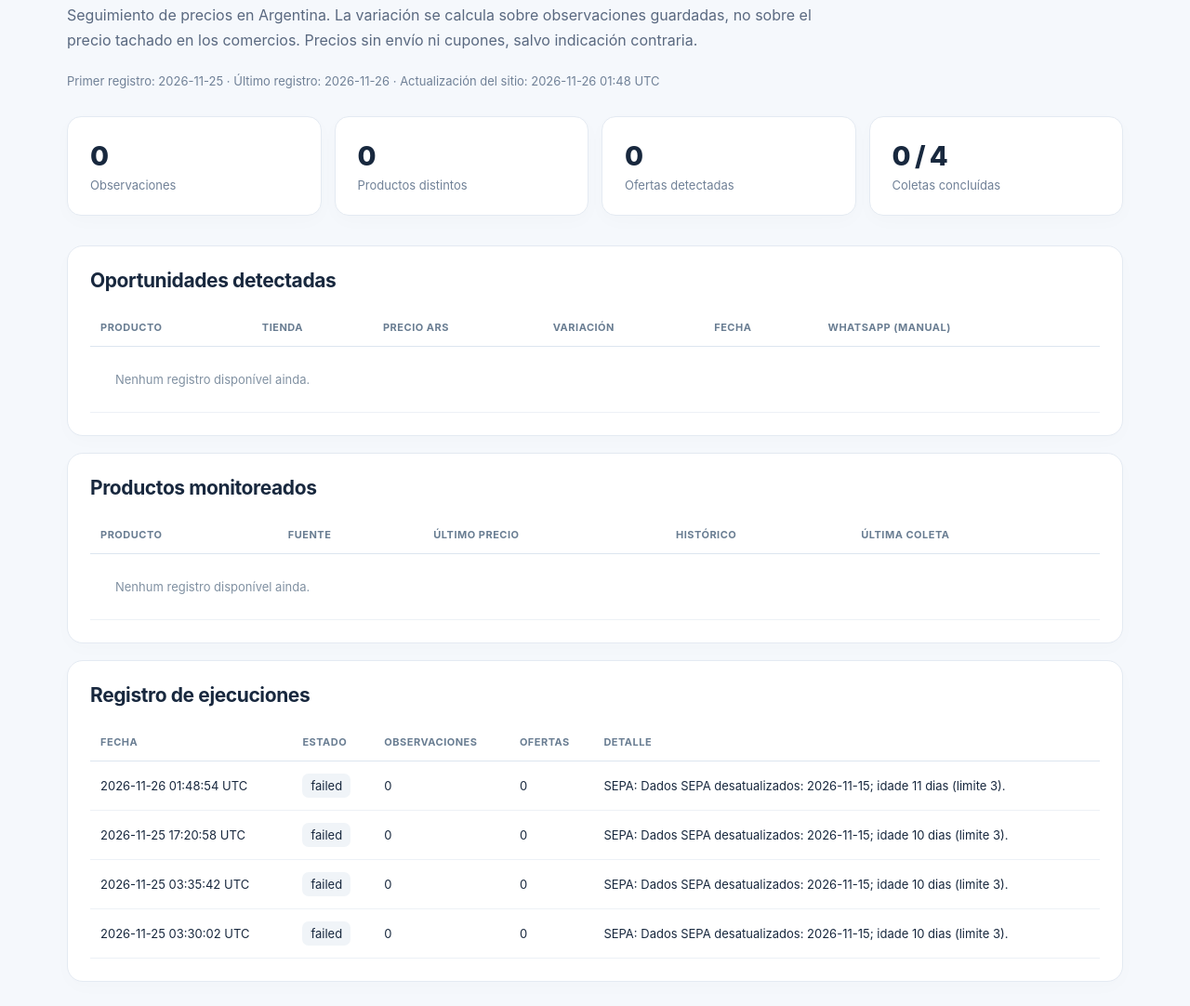
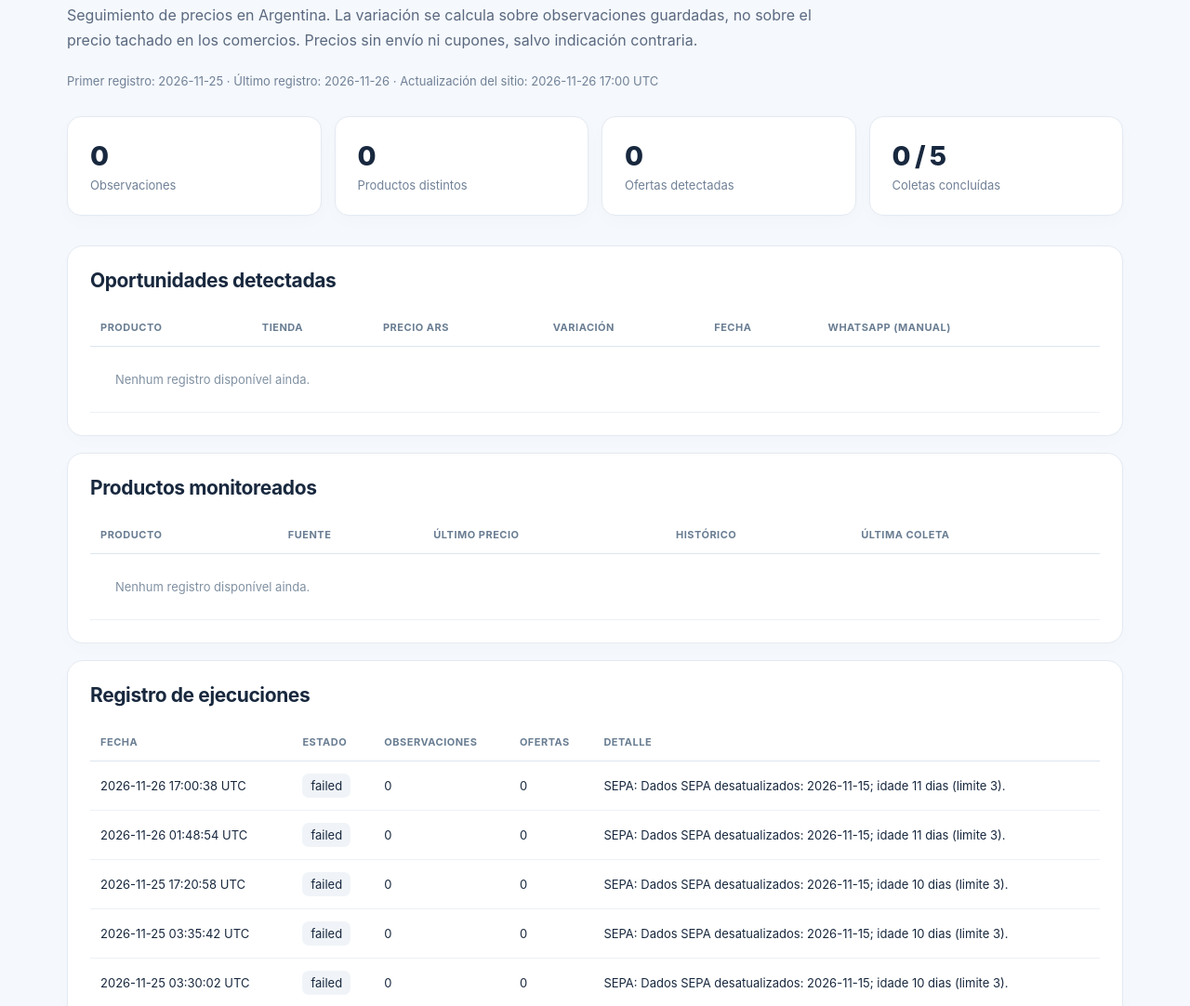
Before and after one commit to Wenz-W/promoradar-argentina, a plain HTML site: page docs/index.html in a window 1280 px wide. Shown: the part 211-1293 px from the top of the page at 93% size. Drawn offline with Linux system fonts and the light colour scheme.

Commit message:
data: registro de coleta 2026-11-26T17:00Z

```diff
--- a/docs/index.html
+++ b/docs/index.html
@@ -24,10 +24,10 @@ footer{margin-top:24px;font-size:13px;color:#7b8da3;line-height:1.65}
 <nav><a href="./index.html">Datos reales</a><a href="./demo.html">Demostración</a><a href="./catalogo.html">Catálogo de ofertas</a></nav></header>
 <main><span class="banner">SIN COLECTAS REALES TODAVÍA</span><h1>Monitoreo real — Argentina</h1>
 <p class="intro">Seguimiento de precios en Argentina. La variación se calcula sobre observaciones guardadas, no sobre el precio tachado en los comercios. Precios sin envío ni cupones, salvo indicación contraria.</p>
-<p class="smallprint">Primer registro: 2026-11-25 · Último registro: 2026-11-26 · Actualización del sitio: 2026-11-26 01:48 UTC</p>
-<div class="stats"><div class="stat"><div class="stat-val">0</div><div class="stat-name">Observaciones</div></div><div class="stat"><div class="stat-val">0</div><div class="stat-name">Productos distintos</div></div><div class="stat"><div class="stat-val">0</div><div class="stat-name">Ofertas detectadas</div></div><div class="stat"><div class="stat-val">0 / 4</div><div class="stat-name">Coletas concluídas</div></div></div>
+<p class="smallprint">Primer registro: 2026-11-25 · Último registro: 2026-11-26 · Actualización del sitio: 2026-11-26 17:00 UTC</p>
+<div class="stats"><div class="stat"><div class="stat-val">0</div><div class="stat-name">Observaciones</div></div><div class="stat"><div class="stat-val">0</div><div class="stat-name">Productos distintos</div></div><div class="stat"><div class="stat-val">0</div><div class="stat-name">Ofertas detectadas</div></div><div class="stat"><div class="stat-val">0 / 5</div><div class="stat-name">Coletas concluídas</div></div></div>
 <section><h2>Oportunidades detectadas</h2><div class="tbl"><table><thead><tr><th>Producto</th><th>Tienda</th><th>Precio ARS</th><th>Variación</th><th>Fecha</th><th>WhatsApp (manual)</th></tr></thead><tbody><tr><td colspan="6" class="empty">Nenhum registro disponível ainda.</td></tr></tbody></table></div></section>
 <section><h2>Productos monitoreados</h2><div class="tbl"><table><thead><tr><th>Producto</th><th>Fuente</th><th>Último precio</th><th>Histórico</th><th>Última coleta</th></tr></thead><tbody><tr><td colspan="6" class="empty">Nenhum registro disponível ainda.</td></tr></tbody></table></div></section>
-<section><h2>Registro de ejecuciones</h2><div class="tbl"><table><thead><tr><th>Fecha</th><th>Estado</th><th>Observaciones</th><th>Ofertas</th><th>Detalle</th></tr></thead><tbody><tr><td>2026-11-26 01:48:54 UTC</td><td><span class="state">failed</span></td><td>0</td><td>0</td><td>SEPA: Dados SEPA desatualizados: 2026-11-15; idade 11 dias (limite 3).</td></tr><tr><td>2026-11-25 17:20:58 UTC</td><td><span class="state">failed</span></td><td>0</td><td>0</td><td>SEPA: Dados SEPA desatualizados: 2026-11-15; idade 10 dias (limite 3).</td></tr><tr><td>2026-11-25 03:35:42 UTC</td><td><span class="state">failed</span></td><td>0</td><td>0</td><td>SEPA: Dados SEPA desatualizados: 2026-11-15; idade 10 dias (limite 3).</td></tr><tr><td>2026-11-25 03:30:02 UTC</td><td><span class="state">failed</span></td><td>0</td><td>0</td><td>SEPA: Dados SEPA desatualizados: 2026-11-15; idade 10 dias (limite 3).</td></tr></tbody></table></div></section>
+<section><h2>Registro de ejecuciones</h2><div class="tbl"><table><thead><tr><th>Fecha</th><th>Estado</th><th>Observaciones</th><th>Ofertas</th><th>Detalle</th></tr></thead><tbody><tr><td>2026-11-26 17:00:38 UTC</td><td><span class="state">failed</span></td><td>0</td><td>0</td><td>SEPA: Dados SEPA desatualizados: 2026-11-15; idade 11 dias (limite 3).</td></tr><tr><td>2026-11-26 01:48:54 UTC</td><td><span class="state">failed</span></td><td>0</td><td>0</td><td>SEPA: Dados SEPA desatualizados: 2026-11-15; idade 11 dias (limite 3).</td></tr><tr><td>2026-11-25 17:20:58 UTC</td><td><span class="state">failed</span></td><td>0</td><td>0</td><td>SEPA: Dados SEPA desatualizados: 2026-11-15; idade 10 dias (limite 3).</td></tr><tr><td>2026-11-25 03:35:42 UTC</td><td><span class="state">failed</span></td><td>0</td><td>0</td><td>SEPA: Dados SEPA desatualizados: 2026-11-15; idade 10 dias (limite 3).</td></tr><tr><td>2026-11-25 03:30:02 UTC</td><td><span class="state">failed</span></td><td>0</td><td>0</td><td>SEPA: Dados SEPA desatualizados: 2026-11-15; idade 10 dias (limite 3).</td></tr></tbody></table></div></section>
 </main><footer>Proyecto académico de programación. Datos simulados y reales se encuentran estrictamente separados. Los enlaces son externos y pueden cambiar de precio. Fuentes de supermercados: SEPA (Secretaría de Comercio, Argentina), datos derivados por superprecios-claros. No hay publicación automática en WhatsApp.</footer>
 </div><script>document.querySelectorAll('.copy').forEach(b=>b.addEventListener('click',async()=>{try{await navigator.clipboard.writeText(JSON.parse(b.dataset.text));b.textContent='Copiado';}catch(e){alert('Copiado no disponible; usa un navegador HTTPS.');}}));</script></body></html>
--- a/docs/ofertas.json
+++ b/docs/ofertas.json
@@ -1,5 +1,5 @@
 {
-  "generated_at": "2026-11-26T01:48:55.182014+00:00",
+  "generated_at": "2026-11-26T17:00:39.184955+00:00",
   "mode": "real",
   "max_age_hours": 30.0,
   "max_offer_days": 7.0,
--- a/docs/runs.csv
+++ b/docs/runs.csv
@@ -3,3 +3,4 @@ run_id,started_at,status,observations_count,offers_count,error
 efaddce5d856470fadd1bf6e8f4f0b16,2026-11-25T03:35:42.852713+00:00,failed,0,0,SEPA: Dados SEPA desatualizados: 2026-11-15; idade 10 dias (limite 3).
 1b2c60947515499984b0f92dd95f05f6,2026-11-25T17:20:58.247293+00:00,failed,0,0,SEPA: Dados SEPA desatualizados: 2026-11-15; idade 10 dias (limite 3).
 59685aaa9d294a0e8db5d5f294434821,2026-11-26T01:48:54.873540+00:00,failed,0,0,SEPA: Dados SEPA desatualizados: 2026-11-15; idade 11 dias (limite 3).
+ecc1b759a35d4ef4bfb2a451c9ac4d56,2026-11-26T17:00:38.953072+00:00,failed,0,0,SEPA: Dados SEPA desatualizados: 2026-11-15; idade 11 dias (limite 3).
```
Also changed, not shown: 1 other file.
